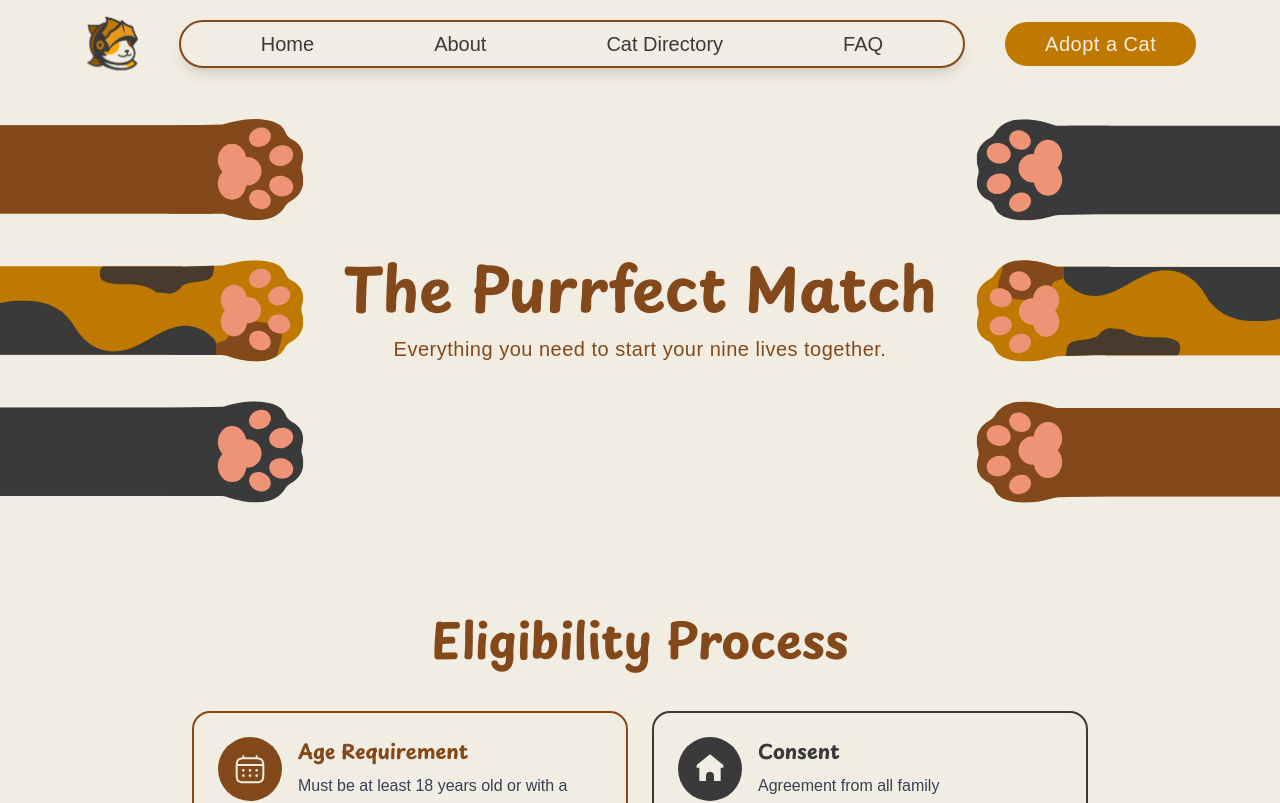
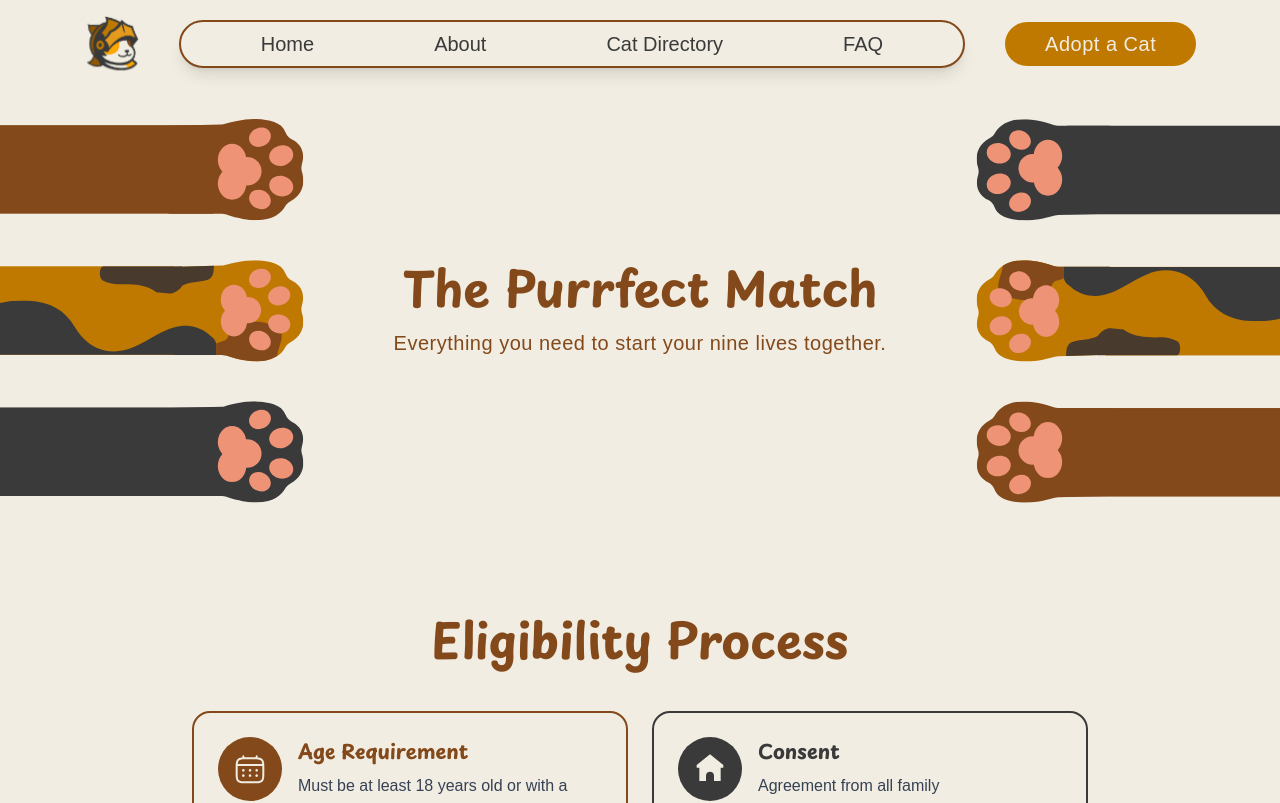
Before and after one commit to SAMAHAN-Systems-Development/cateneo-frontend, a Next.js app: page /adopt-a-cat in a window 1280 px wide. Shown: the top 803 px of the page. Built offline with nearby package versions, Linux system fonts and the light colour scheme; a web font is replaced by a local one.

Commit message:
fix: edit title page in purrfect section to reflect figma design

```diff
--- a/src/components/sections/purrfect-match-section.tsx
+++ b/src/components/sections/purrfect-match-section.tsx
@@ -26,7 +26,7 @@ export default function PurrfectMatchSection() {
       </div>
 
       <div className="w-full max-w-2xl text-center z-10 relative flex flex-col px-8 ">
-        <h1 className="text-5xl md:text-8xl lg:text-6xl font-bold mb-4 text-cateneo-darkbrown font-playpen ">
+        <h1 className="text-5xl md:text-8xl lg:text-5xl font-bold mb-4 text-cateneo-darkbrown font-playpen ">
           The Purrfect Match
         </h1>
 
```
